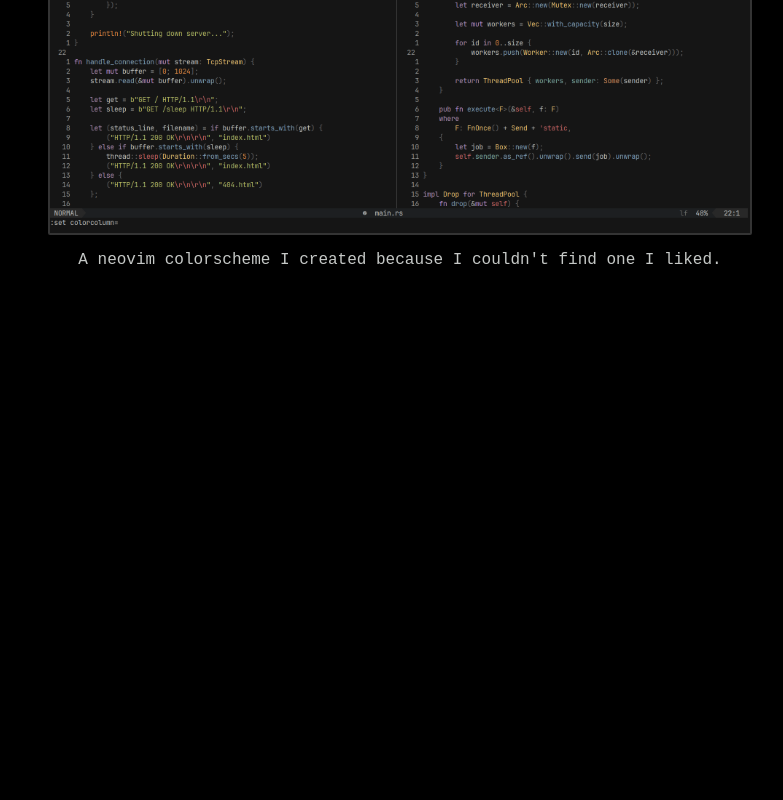
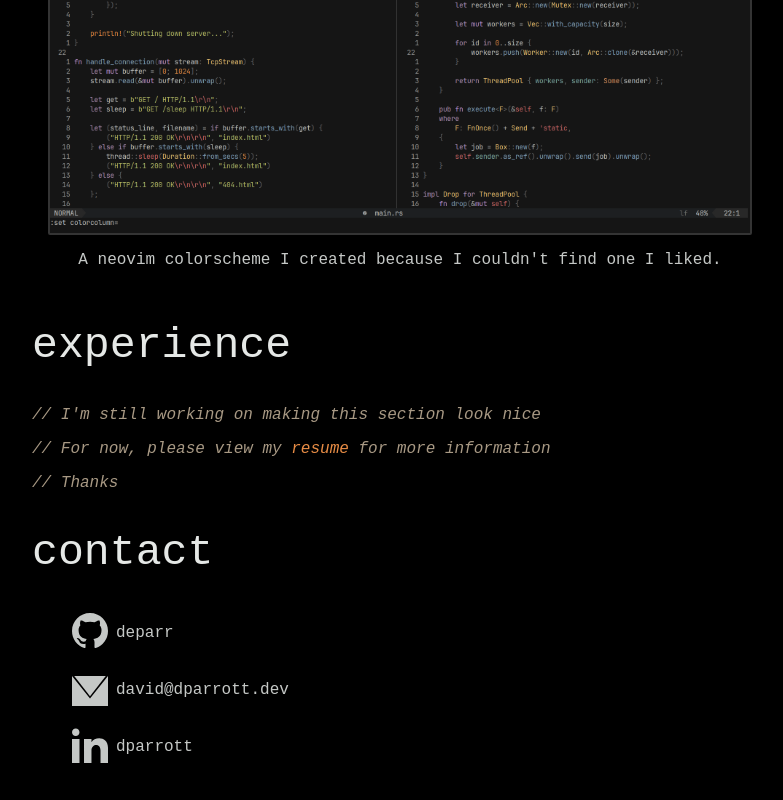
Before and after one commit to deparr/site, a SvelteKit app: page / in a window 1280 px wide. Shown: the part 1236-2036 px from the top of the page, without its empty margins (240-1023 px from the left). Before the commit the page ends 1537 px from the top, so only its background shows below. Built offline with nearby package versions, Linux system fonts and the light colour scheme.

Commit message:
feat(web): contact section

```diff
--- a/src/app.css
+++ b/src/app.css
@@ -3,7 +3,7 @@
     --color-bg-1: #202020;
     --color-bg-2: #343434;
     --color-text: #c5c8c6;
-    --color-white: #e5e8e6;
+    --color-text-bright: #e5e8e6;
     --color-accent: #e78c45;
     --color-low-accent: #a89984;
     --color-error-accent: #cc6666;
@@ -32,7 +32,7 @@ h1 {
 h2 {
     font-weight: 400;
     font-size: 2.7rem;
-    color: var(--color-white);
+    color: var(--color-text-bright);
 }
 
 h3 {
@@ -51,6 +51,14 @@ a:hover {
     fill: var(--color-accent);
 }
 
+code {
+    font-family: var(--main-font);
+    background-color: var(--color-bg-1);
+    border: 1px var(--color-bg-2) solid;
+    border-radius: 3px;
+    padding: 0.2rem;
+}
+
 .comment {
     color: var(--color-low-accent);
     font-style: italic;
--- /dev/null
+++ b/src/lib/images/Email.svelte
@@ -0,0 +1,15 @@
+<script lang="ts">
+    export let size = 24;
+</script>
+
+<svg
+    role="img"
+    aria-label="email address"
+    height={size}
+    width={size}
+    version="1.1"
+    viewBox="0 0 24 16"
+>
+    <polygon points="1.5,0 22.5,0 12,13.5"/>
+    <polygon points="0,0 12,15 24,0 24,24 0,24"/>
+</svg>
--- a/src/lib/images/Github.svelte
+++ b/src/lib/images/Github.svelte
@@ -4,7 +4,7 @@
 
 <svg
     role="img"
-    aria-label="Link to Github Repo"
+    aria-label="link to github repo"
     height={size}
     width={size}
     version="1.1"
--- /dev/null
+++ b/src/lib/images/LinkedIn.svelte
@@ -0,0 +1,16 @@
+<script lang="ts">
+    export let size = 24;
+</script>
+
+<svg
+    role="img"
+    aria-label="linkedin link"
+    height={size}
+    width={size}
+    version="1.1"
+    viewBox="0 0 24 24"
+>
+    <path
+        d="M4.98 3.5c0 1.381-1.11 2.5-2.48 2.5s-2.48-1.119-2.48-2.5c0-1.38 1.11-2.5 2.48-2.5s2.48 1.12 2.48 2.5zm.02 4.5h-5v16h5v-16zm7.982 0h-4.968v16h4.969v-8.399c0-4.67 6.029-5.052 6.029 0v8.399h4.988v-10.131c0-7.88-8.922-7.593-11.018-3.714v-2.155z"
+    />
+</svg>
--- a/src/lib/projects.json
+++ b/src/lib/projects.json
@@ -24,7 +24,7 @@
 	{
 		"display_name": "portfolio via ssh",
 		"name": "site-ssh",
-		"desc": "@html<p>This website is also served as a TUI app over ssh! Try it: <pre><code>ssh dparrott.dev<pre><code> !<p>",
+		"desc": "@html<p>This website is also served as a TUI app over ssh! Try it: <code>ssh dparrott.dev</code>!<p>",
 		"tags": ["go","ssh","charm"],
 		"timeline": "summer 2024",
 		"type": "personal",
--- a/src/routes/+page.svelte
+++ b/src/routes/+page.svelte
@@ -1,5 +1,7 @@
 <script>
     import Projects from "./Projects.svelte";
+    import Contact from "./Contact.svelte";
+    import Experience from "./Experience.svelte";
 </script>
 
 <svelte:head>
@@ -13,6 +15,8 @@
         sometime.
     </p>
     <Projects />
+    <Experience />
+    <Contact />
 </section>
 
 <style>
--- /dev/null
+++ b/src/routes/Contact.svelte
@@ -0,0 +1,29 @@
+<script lang="ts">
+    import Github from "$lib/images/Github.svelte";
+    import Email from "$lib/images/Email.svelte";
+    import LinkedIn from "$lib/images/LinkedIn.svelte";
+
+    export const id = "contact"
+</script>
+
+<section {id}>
+    <h2>contact</h2>
+    <ul>
+        <li><a href="https://github.com/deparr"><Github size={36}/></a> deparr</li>
+        <li><a href="mailto:david@dparrott.dev"><Email size={36}/></a> david@dparrott.dev</li>
+        <li><a href="https://linkedin.com/in/dparrott"><LinkedIn size={36}/></a> dparrott</li>
+    </ul>
+</section>
+
+<style>
+    ul {
+        list-style: none;
+    }
+
+    li {
+        display: flex;
+        align-items: center;
+        column-gap: 0.5rem;
+        margin: 1rem 0;
+    }
+</style>
--- /dev/null
+++ b/src/routes/Experience.svelte
@@ -0,0 +1,10 @@
+<script lang="ts">
+    export const id = "experience";
+</script>
+
+<section {id}>
+    <h2>experience</h2>
+    <p class="comment">I'm still working on making this section look nice</p>
+    <p class="comment">For now, please view my <a href="/resume.pdf">resume</a> for more information</p>
+    <p class="comment">Thanks</p>
+</section>
```
